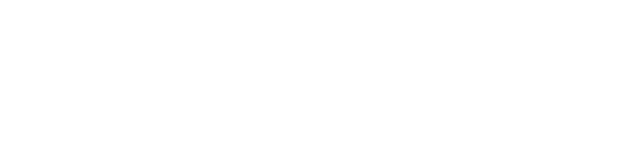
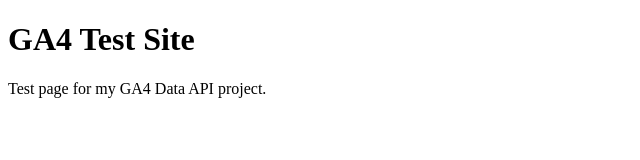
Before and after one commit to KhalidKafi/ga4-data-api-integration, a plain HTML site: page docs/index.html in a window 1280 px wide. Shown: the whole page, without its empty margins (0-640 px from the left). Drawn offline with Linux system fonts and the light colour scheme.

Commit message:
Fix GA4 tag and add page content

```diff
--- a/docs/index.html
+++ b/docs/index.html
@@ -1,7 +1,18 @@
+<!DOCTYPE html>
+<html>
+<head>
   <!-- Google tag (gtag.js) -->
-<script async src="https://www.googletagmanager.com/gtm.js?id=G-9EXBXKDLB9"></script>
+  <script async src="https://www.googletagmanager.com/gtag/js?id=G-9EXBXKDLB9"></script>
   <script>
     window.dataLayer = window.dataLayer || [];
     function gtag(){dataLayer.push(arguments);}
     gtag('js', new Date());
+    gtag('config', 'G-9EXBXKDLB9');
   </script>
+  <title>GA4 Test Site</title>
+</head>
+<body>
+  <h1>GA4 Test Site</h1>
+  <p>Test page for my GA4 Data API project.</p>
+</body>
+</html>
```
Lines whose indentation alone changed are shown as unchanged.
